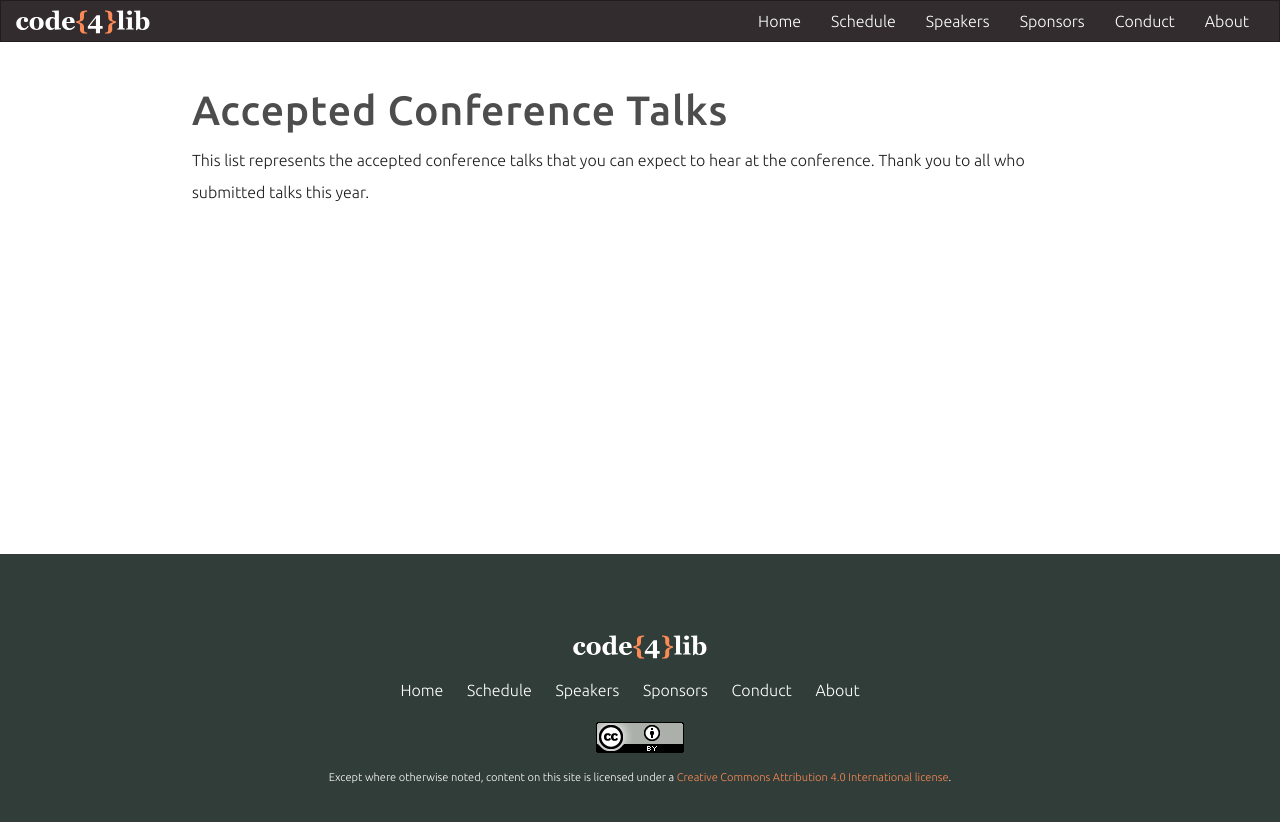
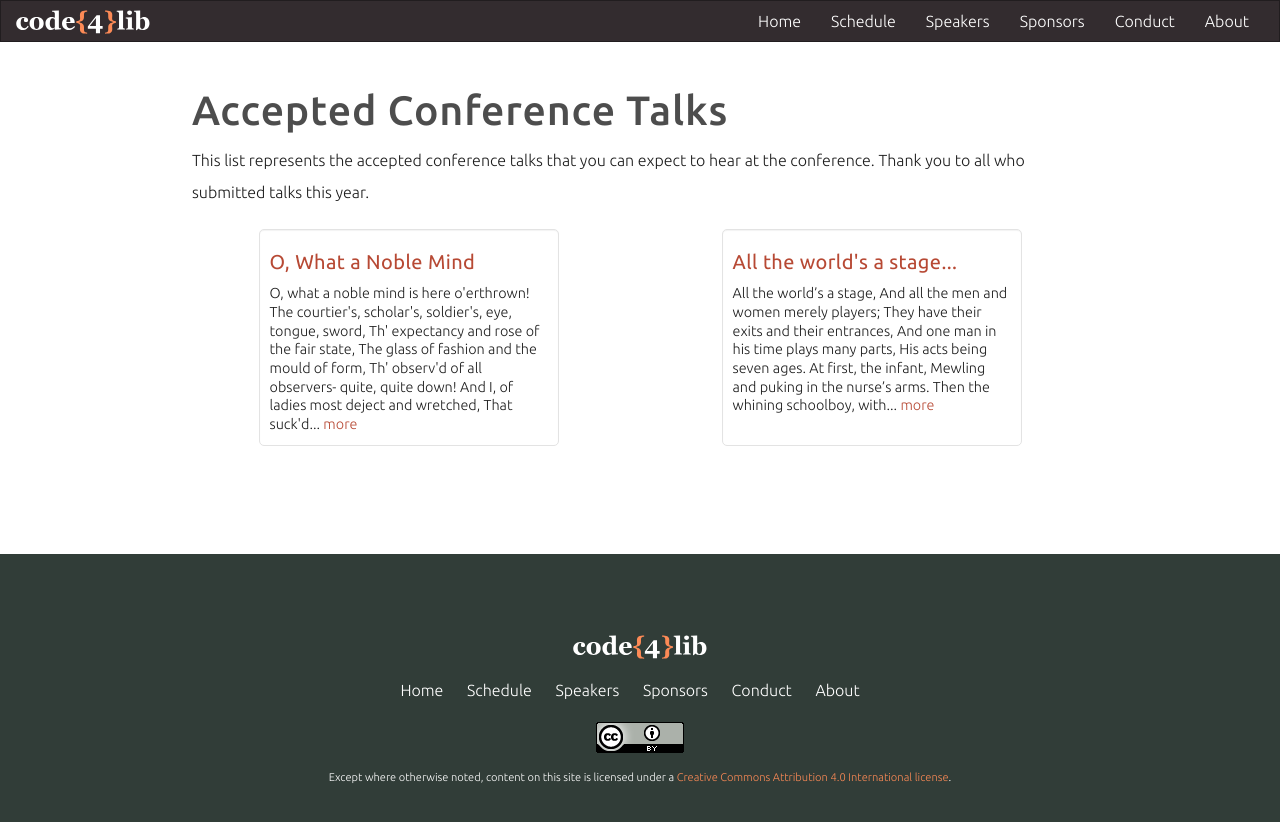
Before and after one commit to code4lib/2018.code4lib.org, a Jekyll site: the page built from talks/index.html, in a window 1280 px wide. Shown: the top 822 px of the page. Built offline with Jekyll 4.4.1, drawn with Linux system fonts in a browser that asks for light colours; some web fonts are replaced.

Commit message:
adding some additional examples for testing

```diff
--- /dev/null
+++ b/_posts/examples/1999-03-06-a-noble-mind.html
@@ -0,0 +1,28 @@
+---
+layout: presentation
+speakers:
+    - ophelia-the-omnipresent
+day: 1
+group: 1
+spot: 1
+length: 50
+type: talk
+categories: talks
+startTime: 920733600
+endTime: 920736600
+milTime: 10:20-11:10
+title: O, What a Noble Mind
+slides: https://drive.google.com/
+---
+O, what a noble mind is here o'erthrown!
+The courtier's, scholar's, soldier's, eye, tongue, sword,
+Th' expectancy and rose of the fair state,
+The glass of fashion and the mould of form,
+Th' observ'd of all observers- quite, quite down!
+And I, of ladies most deject and wretched,
+That suck'd the honey of his music vows,
+Now see that noble and most sovereign reason,
+Like sweet bells jangled, out of tune and harsh;
+That unmatch'd form and feature of blown youth
+Blasted with ecstasy. O, woe is me
+T' have seen what I have seen, see what I see!
--- /dev/null
+++ b/_posts/examples/1999-03-06-all-the-world.html
@@ -0,0 +1,45 @@
+---
+layout: presentation
+speakers:
+    - melancholy-jaques
+    - duke-senior
+day: 1
+group: 1
+spot: 1
+length: 50
+type: talk
+categories: talks
+startTime: 920736600
+endTime: 920739600
+milTime: 11:10-12:00
+title: All the world's a stage...
+slides: https://drive.google.com/
+---
+All the world’s a stage,
+And all the men and women merely players;
+They have their exits and their entrances,
+And one man in his time plays many parts,
+His acts being seven ages. At first, the infant,
+Mewling and puking in the nurse’s arms.
+Then the whining schoolboy, with his satchel
+And shining morning face, creeping like snail
+Unwillingly to school. And then the lover,
+Sighing like furnace, with a woeful ballad
+Made to his mistress’ eyebrow. Then a soldier,
+Full of strange oaths and bearded like the pard,
+Jealous in honor, sudden and quick in quarrel,
+Seeking the bubble reputation
+Even in the cannon’s mouth. And then the justice,
+In fair round belly with good capon lined,
+With eyes severe and beard of formal cut,
+Full of wise saws and modern instances;
+And so he plays his part. The sixth age shifts
+Into the lean and slippered pantaloon,
+With spectacles on nose and pouch on side;
+His youthful hose, well saved, a world too wide
+For his shrunk shank, and his big manly voice,
+Turning again toward childish treble, pipes
+And whistles in his sound. Last scene of all,
+That ends this strange eventful history,
+Is second childishness and mere oblivion,
+Sans teeth, sans eyes, sans taste, sans everything.
```
Also changed, not shown: _data/examples/schedule-short.yml (added, +81 -0 lines), _data/examples/speakers.yml (+30 -3 lines), _posts/examples/1999-03-06-lady-macbeth.html (added, +15 -0 lines), _posts/examples/2017-03-06-Andreas-Orphanides.html (deleted, +0 -17 lines), _posts/examples/2017-03-06-Christina-Harlow.html (deleted, +0 -17 lines).
